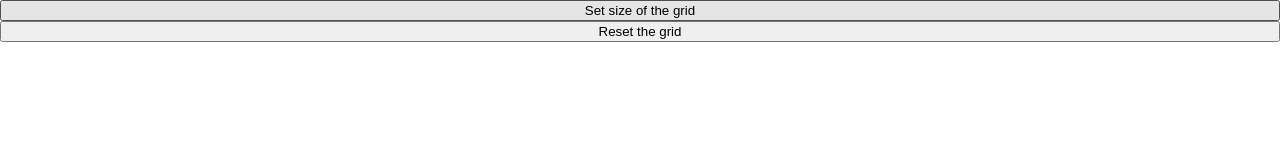
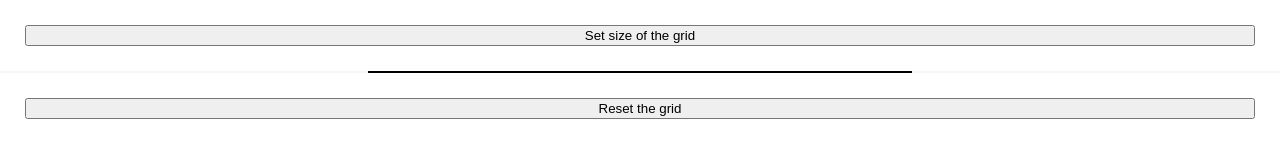
Before and after one commit to Dohoda/Etch-a-Sketch, a plain HTML site: page index.html in a window 1280 px wide. Drawn offline with Linux system fonts and the light colour scheme.

Commit message:
added style to buttons.

```diff
--- a/script.js
+++ b/script.js
@@ -20,3 +20,5 @@ function buildGrid(){
      }
  }
 }
+
+buildGrid();
--- a/style.css
+++ b/style.css
@@ -10,3 +10,9 @@ body{
     justify-content: center;
     background-color: whitesmoke;
 }
+
+button {
+    display: flex;
+    justify-content: center;
+    margin: 25px;
+}
```
